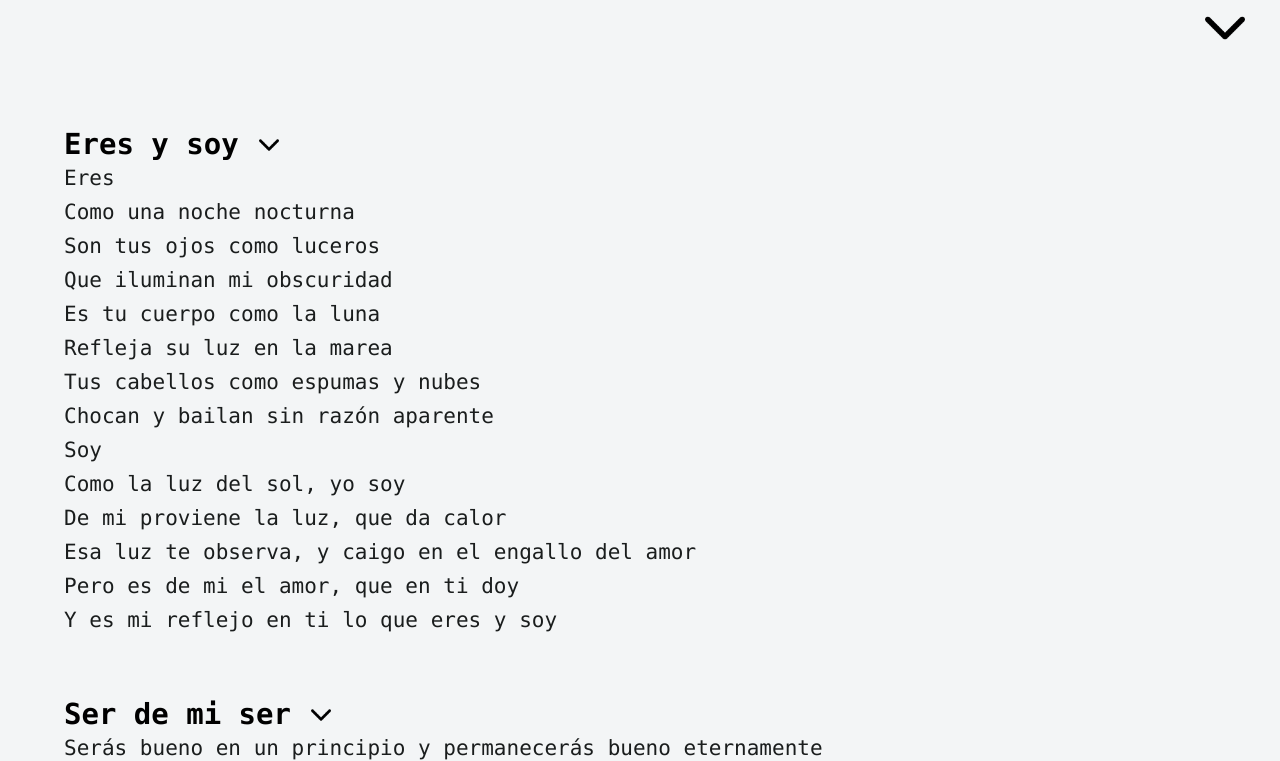
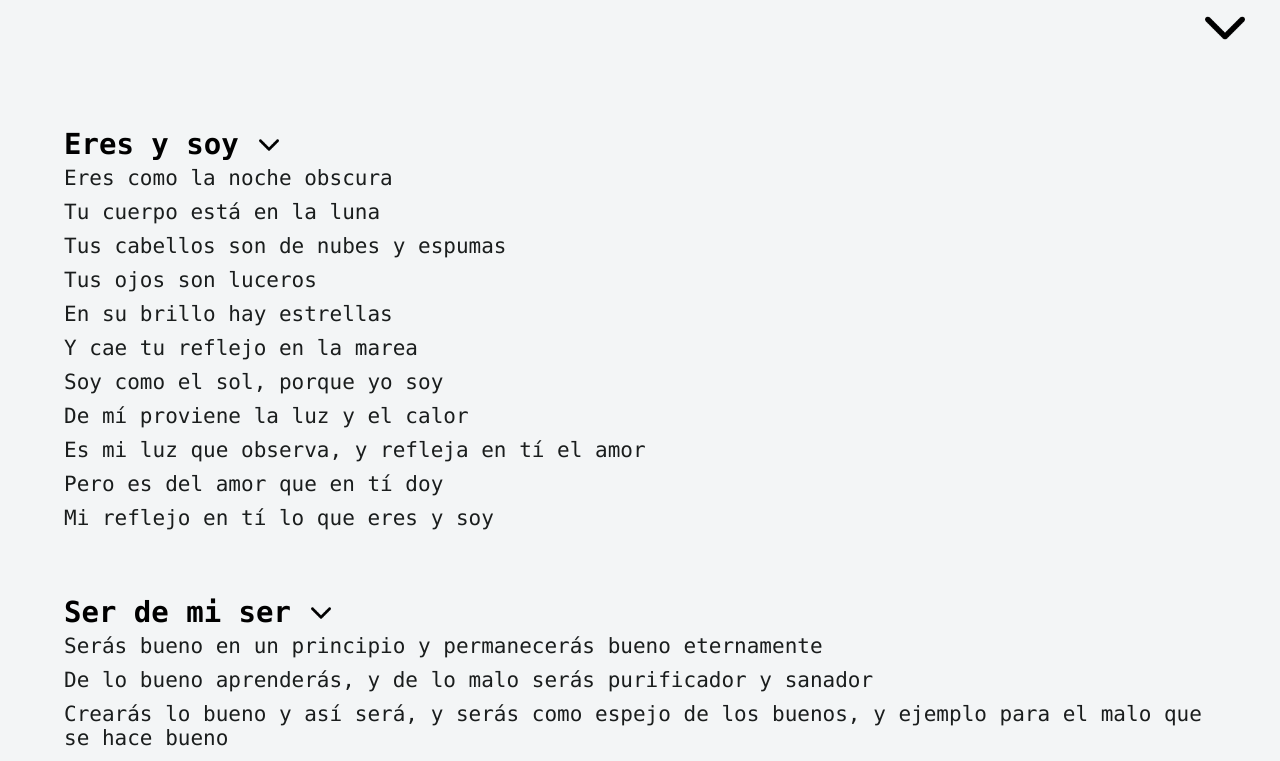
Before and after one commit to RaulAcostaDeveloper/raulacostadeveloper.com, a plain HTML site: page BlogsPages/MisEscritos/index.html in a window 1280 px wide. Shown: the part 733-1494 px from the top of the page. Drawn offline with Linux system fonts and the light colour scheme.

Commit message:
Modificación de algunos escritos

```diff
--- a/BlogsPages/MisEscritos/index.html
+++ b/BlogsPages/MisEscritos/index.html
@@ -149,20 +149,17 @@
                 <img id="1img" src="../../Imagenes/downarrowbold.png" alt="downarrowbold">
             </div>
             <div id="1" abierto="true" class="desplegar">
-                <p>Eres</p>
-                <p>Como una noche nocturna</p>
-                <p>Son tus ojos como luceros</p>
-                <p>Que iluminan mi obscuridad</p>
-                <p>Es tu cuerpo como la luna</p>
-                <p>Refleja su luz en la marea</p>
-                <p>Tus cabellos como espumas y nubes</p>
-                <p>Chocan y bailan sin razón aparente</p>
-                <p>Soy</p>
-                <p>Como la luz del sol, yo soy</p>
-                <p>De mi proviene la luz, que da calor</p>
-                <p>Esa luz te observa, y caigo en el engallo del amor</p>
-                <p>Pero es de mi el amor, que en ti doy</p>
-                <p>Y es mi reflejo en ti lo que eres y soy</p>
+                <p>Eres como la noche obscura</p>
+                <p>Tu cuerpo está en la luna</p>
+                <p>Tus cabellos son de nubes y espumas</p>
+                <p>Tus ojos son luceros</p>
+                <p>En su brillo hay estrellas</p>
+                <p>Y cae tu reflejo en la marea</p>
+                <p>Soy como el sol, porque yo soy</p>
+                <p>De mí proviene la luz y el calor</p>
+                <p>Es mi luz que observa, y refleja en tí el amor</p>
+                <p>Pero es del amor que en tí doy</p>
+                <p>Mi reflejo en tí lo que eres y soy</p>
             </div>
         </article>
         <article>
@@ -217,13 +214,14 @@
         </article>
         <article id="estela">
             <div class="tituloDesplegable" onclick="despliegaAbajo(`${ids[4]}`); reproducirClick()">
-                <h2>Estela</h2>
+                <h2>Como estela</h2>
                 <img id="4img" src="../../Imagenes/downarrowbold.png" alt="downarrowbold">
             </div>
             <div id="4" abierto="true" class="desplegar">
                 <p>Mi amiga en la carrera</p>
                 <p>Única como un momento</p>
-                <p>No hubo valor ni forma en mí para pedir ayuda</p>
+                <p>Dejaste tu estela en mí</p>
+                <p>No hubo valor ni forma para pedir ayuda</p>
                 <p>Un consuelo, un aliento, un contacto</p>
                 <p>Caí en un abismo de soledad</p>
                 <p>Donde no hay calor, ni voz para hablar</p>
```
